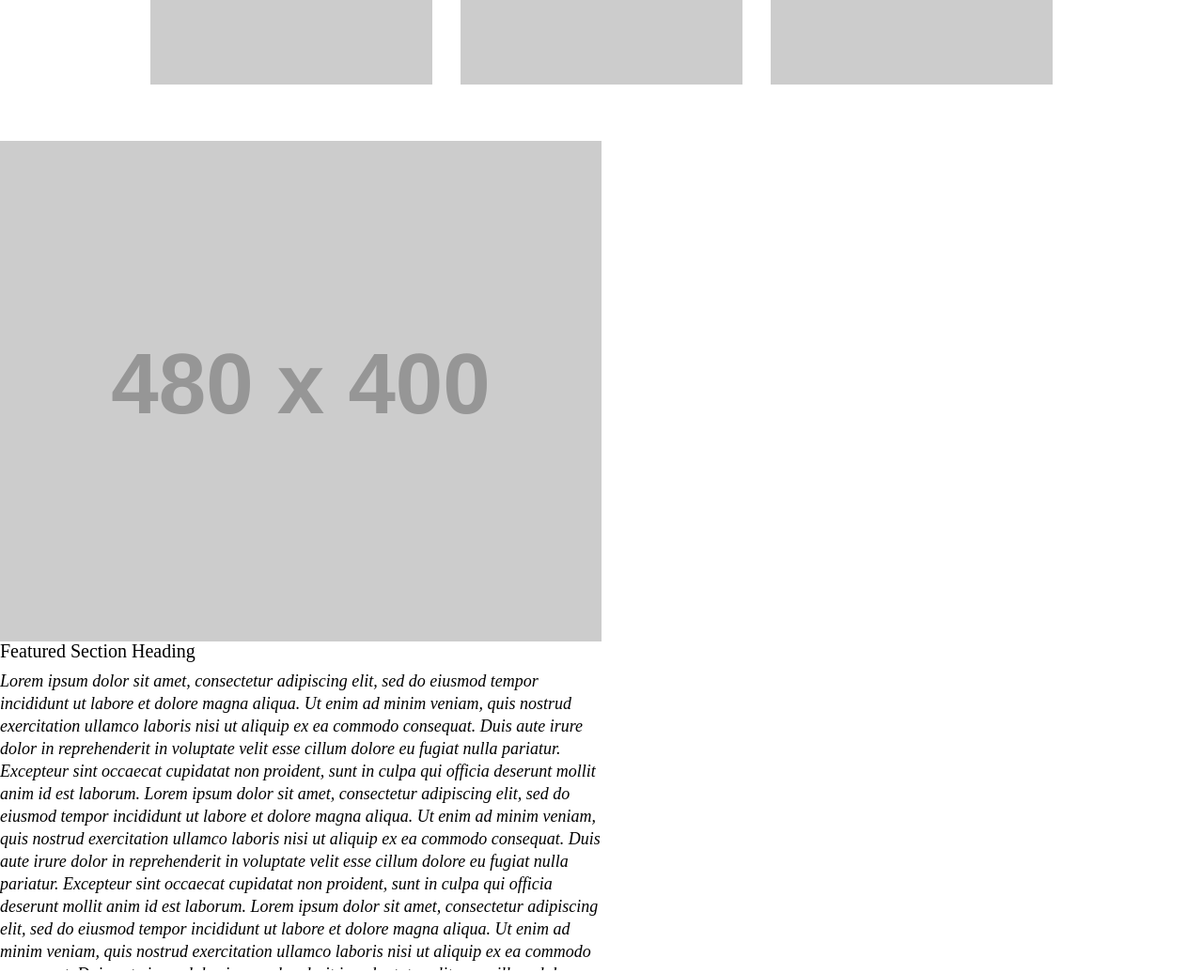
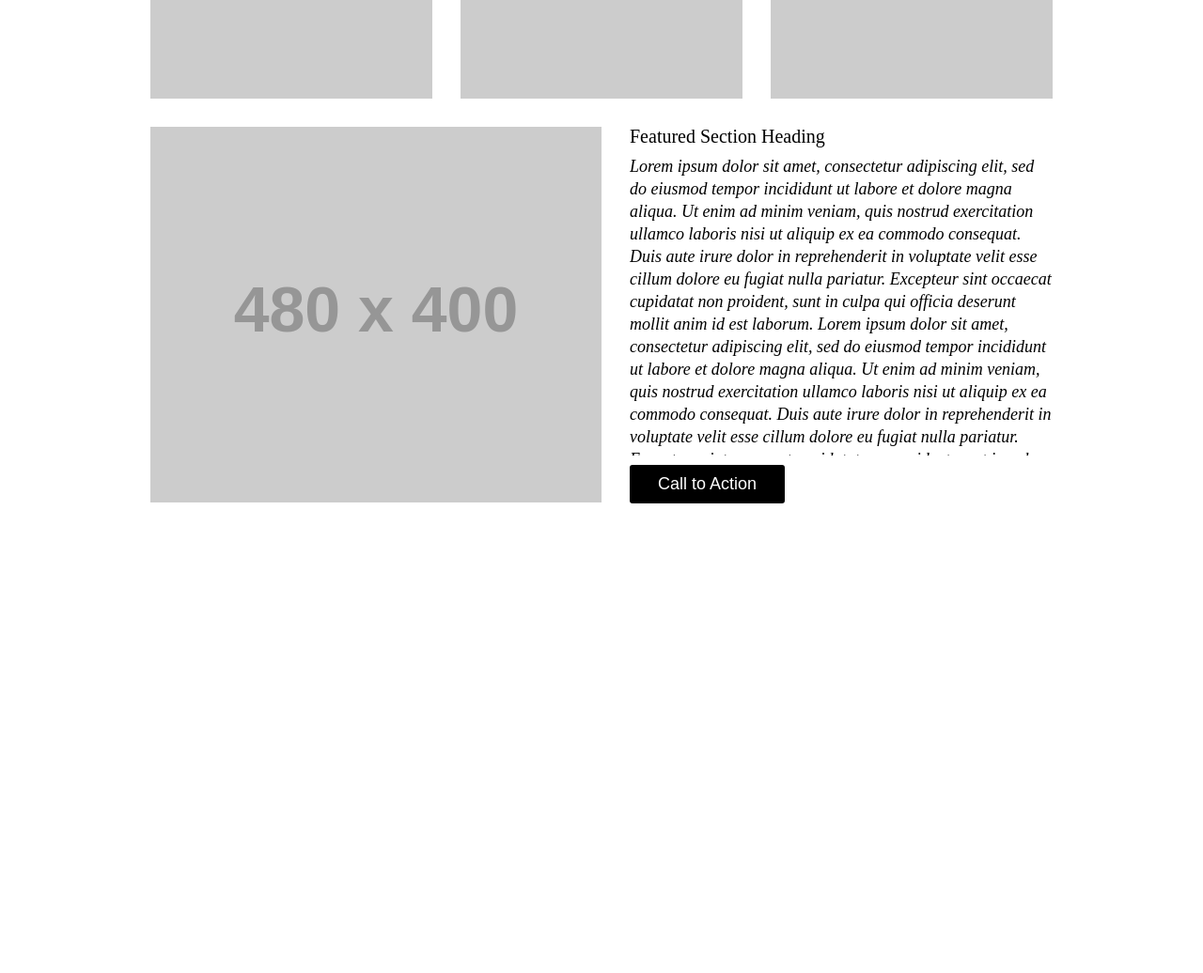
Before and after one commit to malakMomani/wireframe-excersize, a plain HTML site: page index.html in a window 1280 px wide. Shown: the part 880-1916 px from the top of the page at 94% size. After the commit the page ends 1445 px from the top, so only its background shows below. Drawn offline with Linux system fonts and the light colour scheme; placeholder pictures from the web are drawn by us.

Commit message:
end styling

```diff
--- a/css/style.css
+++ b/css/style.css
@@ -25,6 +25,10 @@ a {
     color: darkgray;
 }
 
+main {
+  width: 960px;
+  margin: 30px auto;
+}
 
 .img1 {
     display: block;
@@ -50,16 +54,23 @@ a {
 
 section{
   margin-top: 30px;
+  margin-left: auto;
+  margin-right: auto;
 }
 
 section img  {
   float: left;
   width: 50%;
-  margin-top: 30px;
+  /* margin-right: 30px; */
 }
+
 section div {
+  padding-left: 30px;
   margin-bottom: 30px;
   width: 50%;
+  float: left;
+  width: 450px;
+  height: 400px;;
 }
 
 h2 {
@@ -73,7 +84,6 @@ section div p {
   font-size: 18px;
   font-style: italic;
   line-height: 24px;
-  float: right;
 }
 
 button {
--- a/index.html
+++ b/index.html
@@ -16,7 +16,7 @@
       <img src="https://placehold.it/200x70/ddd"" alt="">
         <ul>
             <li>
-              <a href="#">Nav Item 1</a>
+              <a href=" #">Nav Item 1</a>
       </li>
       <li>
         <a href="#">Nav Item 2</a>
@@ -33,17 +33,18 @@
 
   <main>
     <div>
-            <img class = "img1" src="https://placehold.it/960x450/ddd" alt="">
+      <img class="img1" src="https://placehold.it/960x450/ddd" alt="">
     </div>
 
-        <div class = "img3">
+    <div class="img3">
       <img src="https://placehold.it/300x375/ddd" alt="">
       <img src="https://placehold.it/300x375/ddd" alt="">
       <img id="lastImg" src="https://placehold.it/300x375/ddd" alt="">
     </div>
-        <section>
-            <img class = "section1" src="https://placehold.it/480x400/ddd" alt="">
-            <div class = "section1">
+
+    <section class="a">
+      <img class="section1" src="http://placehold.it/480x400/ddd">
+      <div class="section1">
         <h2>Featured Section Heading</h2>
         <p>Lorem ipsum dolor sit amet, consectetur adipiscing elit, sed do eiusmod tempor incididunt ut labore
           et
@@ -68,11 +69,12 @@
           ex ea commodo consequat. Duis aute irure dolor in reprehenderit in voluptate velit esse cillum
           dolore eu
           fugiat nulla pariatur. Excepteur sint occaecat cupidatat non proident, sunt in culpa qui officia
-                    deserunt mollit anim id est laborum.</p>
-                <button type="button">Call to Action</button>
+          deserunt mollit anim id est laborum.
+        </p>
+        <button>Call to Action</button>
       </div>
-
     </section>
+  </main>
   </main>
   <footer>
 
```
Lines whose indentation alone changed are shown as unchanged.
